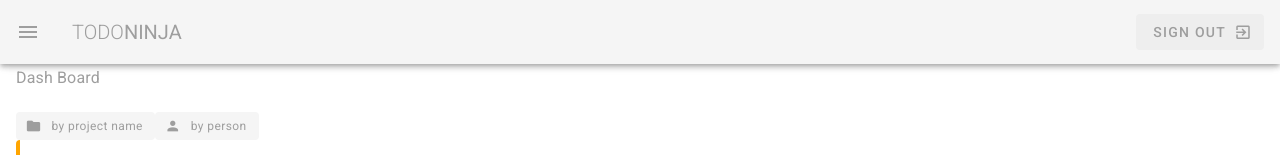
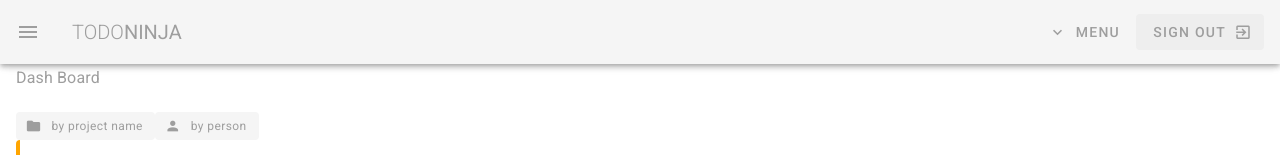
Before and after one commit to bryantran3562/vuetify-study, a Vue app: page / in a window 1280 px wide. Shown: the top 155 px of the page. Built offline with nearby package versions, Linux system fonts and the light colour scheme.

Commit message:
vuetify-menu

```diff
--- a/src/components/Navbar.vue
+++ b/src/components/Navbar.vue
@@ -9,6 +9,22 @@
             <span>Ninja</span>
         </v-toolbar-title>
         <v-spacer></v-spacer>
+
+      <!-- dropdown menu -->
+      <v-menu offset-y>
+        <template v-slot:activator="{ on }">
+        <v-btn v-on="on" text color="grey">
+          <v-icon left>mdi-chevron-down</v-icon>
+          <span>Menu</span>
+        </v-btn>
+        </template>
+        <v-list>
+          <v-list-item v-for="link in links" :key="link.text" router :to="link.route">
+            <v-list-item-title>{{ link.text }}</v-list-item-title>
+          </v-list-item>
+        </v-list>
+      </v-menu>
+
         <v-btn text class="grey lighten-3 grey--text">
             <span>Sign Out</span>
             <v-icon right>mdi-exit-to-app</v-icon>
```
Also changed, not shown: 1 other file (tests, documents, lock files or other folders).
